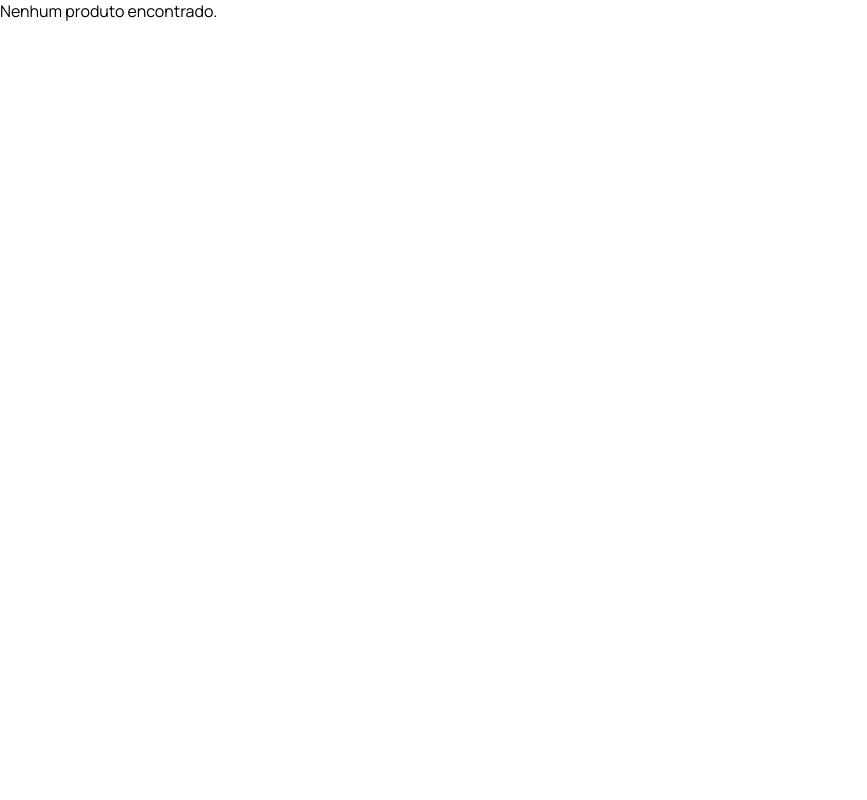
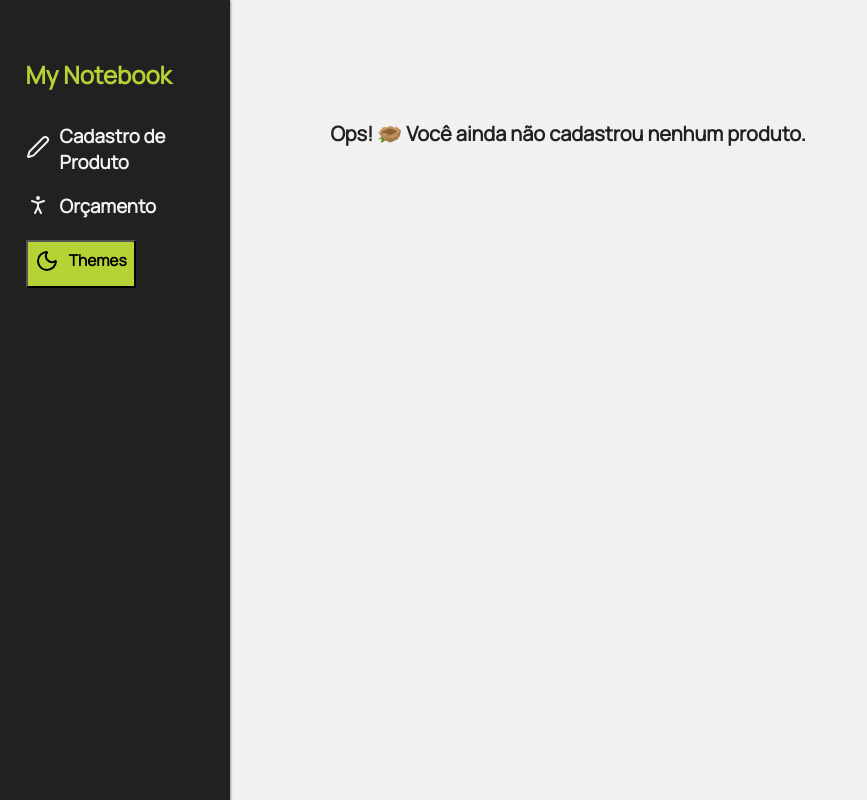
Before and after one commit to rafaelabou1999/mynotebook-despesas, a React (Vite) app: page /profile in a window 1280 px wide. Shown: the whole page, without its empty margins (0-867 px from the left). Built offline with nearby package versions, Linux system fonts and the light colour scheme.

Commit message:
Working on layout

```diff
--- a/src/components/InputPost/index.tsx
+++ b/src/components/InputPost/index.tsx
@@ -61,11 +61,8 @@ export function InputPost() {
 
     useEffect(() => {
       localStorage.setItem('productName', productName);
-
       localStorage.setItem('productUtility', productUtility);
-
       localStorage.setItem('productValue', String(productValue));
-
       localStorage.setItem('allProducts', JSON.stringify(allProducts));
     }, [allProducts])
 
--- a/src/components/InputPost/styles.module.css
+++ b/src/components/InputPost/styles.module.css
@@ -4,6 +4,8 @@
     display: flex;
     flex-direction: column;
     margin-top: 8%;
+    font-weight: 600;
+    color:rgba(102, 102, 102, 0.904);
 }
 
 .item {
--- a/src/pages/Profile/index.tsx
+++ b/src/pages/Profile/index.tsx
@@ -5,7 +5,7 @@ import { useLocation } from 'react-router-dom';
 export function Profile() {
   const { state } = useLocation();
     if (!state || !Array.isArray(state)) {
-    return <p>Nenhum produto encontrado.</p>;
+    return <Main><p className={styles.noProduct}>Ops! 🪹 Você ainda não cadastrou nenhum produto.</p></Main>;
   }
   console.log(state);
   return (
--- a/src/pages/Profile/styles.module.css
+++ b/src/pages/Profile/styles.module.css
@@ -16,3 +16,10 @@ th, td{
 thead {
   background-color: #f2f2f2;
 }
+
+.noProduct{
+    margin-top: 120px;
+    font-weight: 600;
+    color:var(--dark-medium);
+    font-size: 20px;
+}
```
